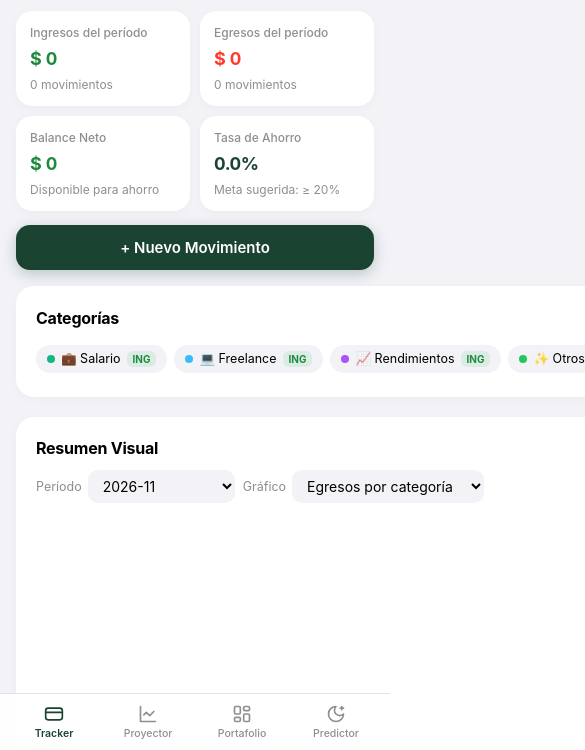
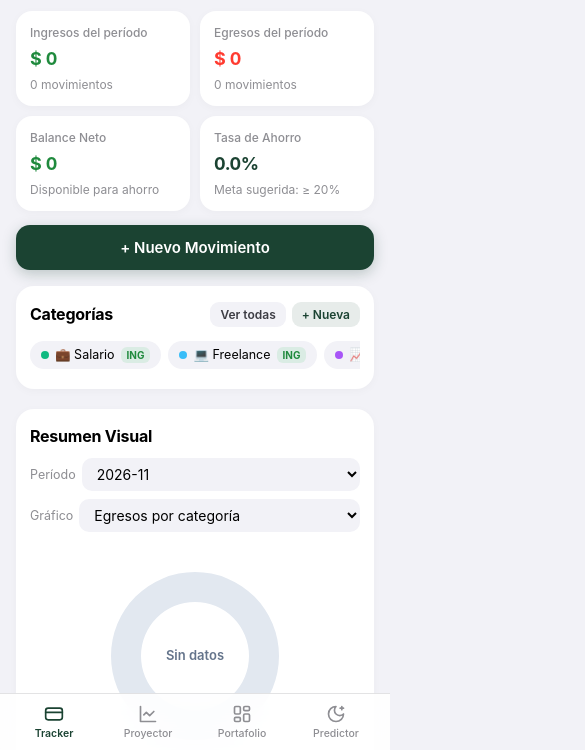
Before and after one commit to teoquierellorar-afk/FinanzasTracker, a plain HTML site: page index.html in a window 390 px wide. Shown: the part 94-844 px from the top of the page, 585 px wide, since content can reach past the window. Drawn offline with Linux system fonts and the light colour scheme.

Commit message:
Fix ancho movil en Tracker

```diff
--- a/styles.css
+++ b/styles.css
@@ -38,6 +38,7 @@ html, body {
   font-size: 15px;
   line-height: 1.45;
   min-height: 100vh;
+  overflow-x: hidden;
   -webkit-font-smoothing: antialiased;
 }
 
@@ -277,6 +278,8 @@ html, body {
   display: flex;
   flex-direction: column;
   gap: 18px;
+  min-width: 0;
+  max-width: 100%;
 }
 
 /* ==================== CARDS & INSET GROUPED LISTS ==================== */
@@ -285,6 +288,8 @@ html, body {
   border-radius: var(--radius-card);
   padding: 20px;
   box-shadow: var(--shadow-card);
+  min-width: 0;
+  max-width: 100%;
 }
 
 .card-header {
@@ -624,6 +629,13 @@ input[type="color"] {
   flex-direction: column;
   align-items: center;
   gap: 10px;
+  width: 100%;
+  min-width: 0;
+}
+
+.chart-box canvas {
+  max-width: 100% !important;
+  height: auto !important;
 }
 
 .chart-subtitle {
@@ -1159,14 +1171,26 @@ input[type="color"] {
     cursor: pointer;
   }
 
+  .card {
+    padding: 16px 14px;
+  }
+
   .filters-inline {
     width: 100%;
+    min-width: 0;
+  }
+
+  .field-inline {
+    width: 100%;
+    justify-content: space-between;
+    min-width: 0;
   }
 
   .pill-input,
   .pill-select {
-    flex: 1;
-    min-width: 120px;
+    flex: 1 1 130px;
+    min-width: 0;
+    max-width: 100%;
     font-size: 14px;
   }
 
```
